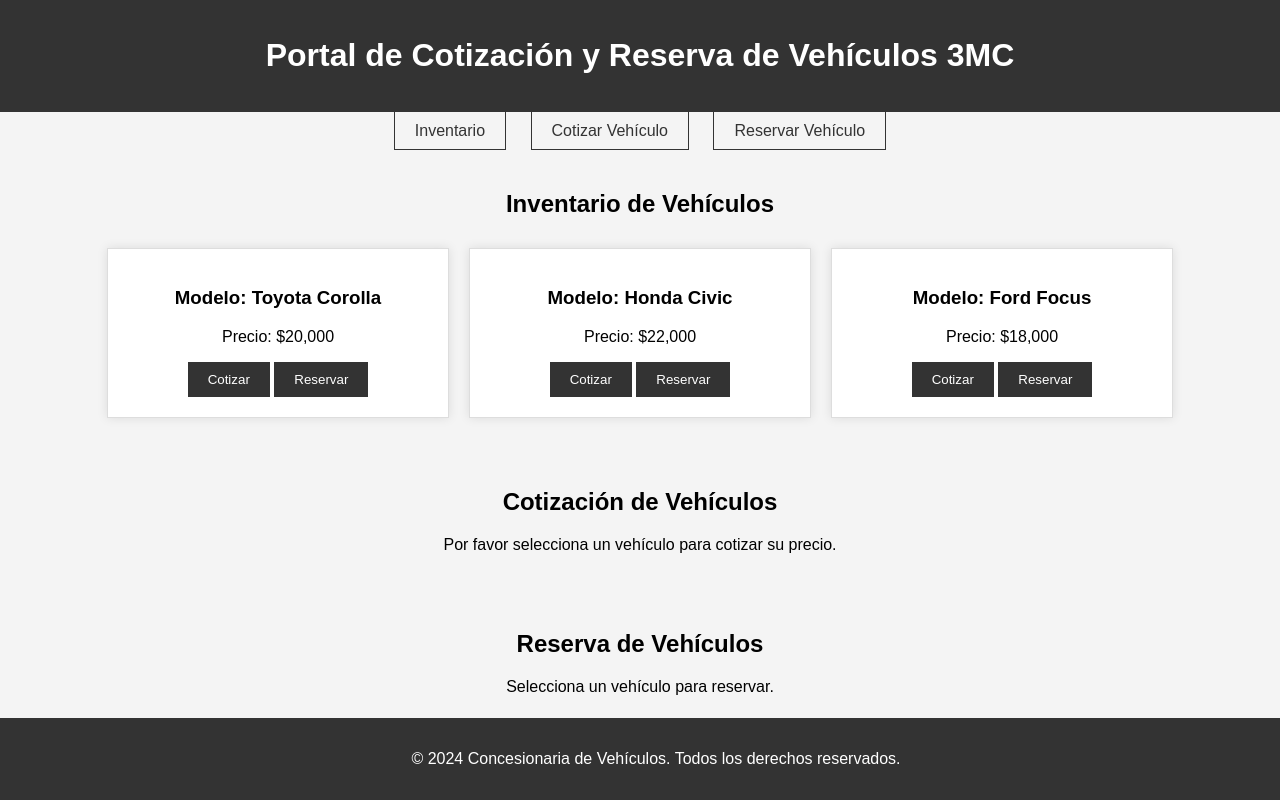
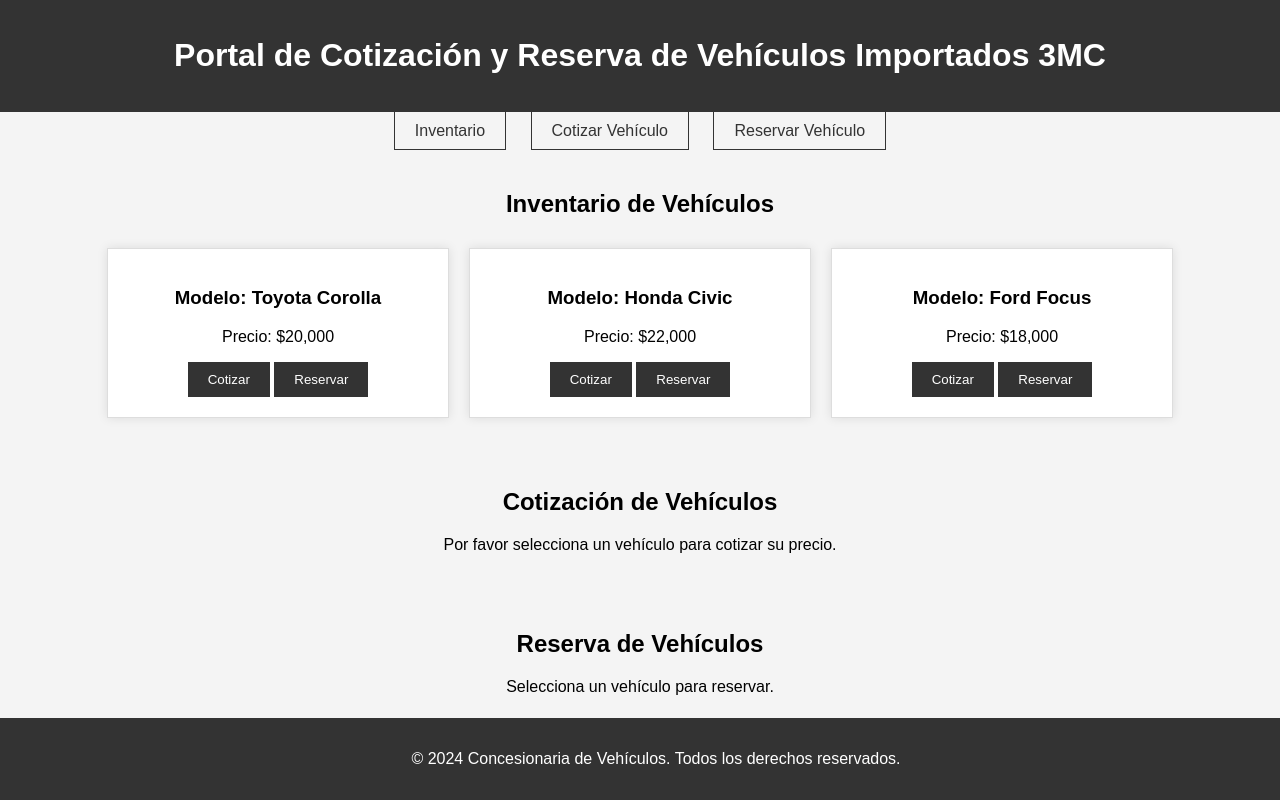
Before and after one commit to MildredCM/CrearCotizacion, a plain HTML site: page index.html in a window 1280 px wide. Drawn offline with Linux system fonts and the light colour scheme.

Commit message:
prueba deploy 2

```diff
--- a/index.html
+++ b/index.html
@@ -73,7 +73,7 @@
 <body>
 
     <header>
-        <h1>Portal de Cotización y Reserva de Vehículos 3MC</h1>
+        <h1>Portal de Cotización y Reserva de Vehículos Importados 3MC</h1>
     </header>
 
     <nav>
```
